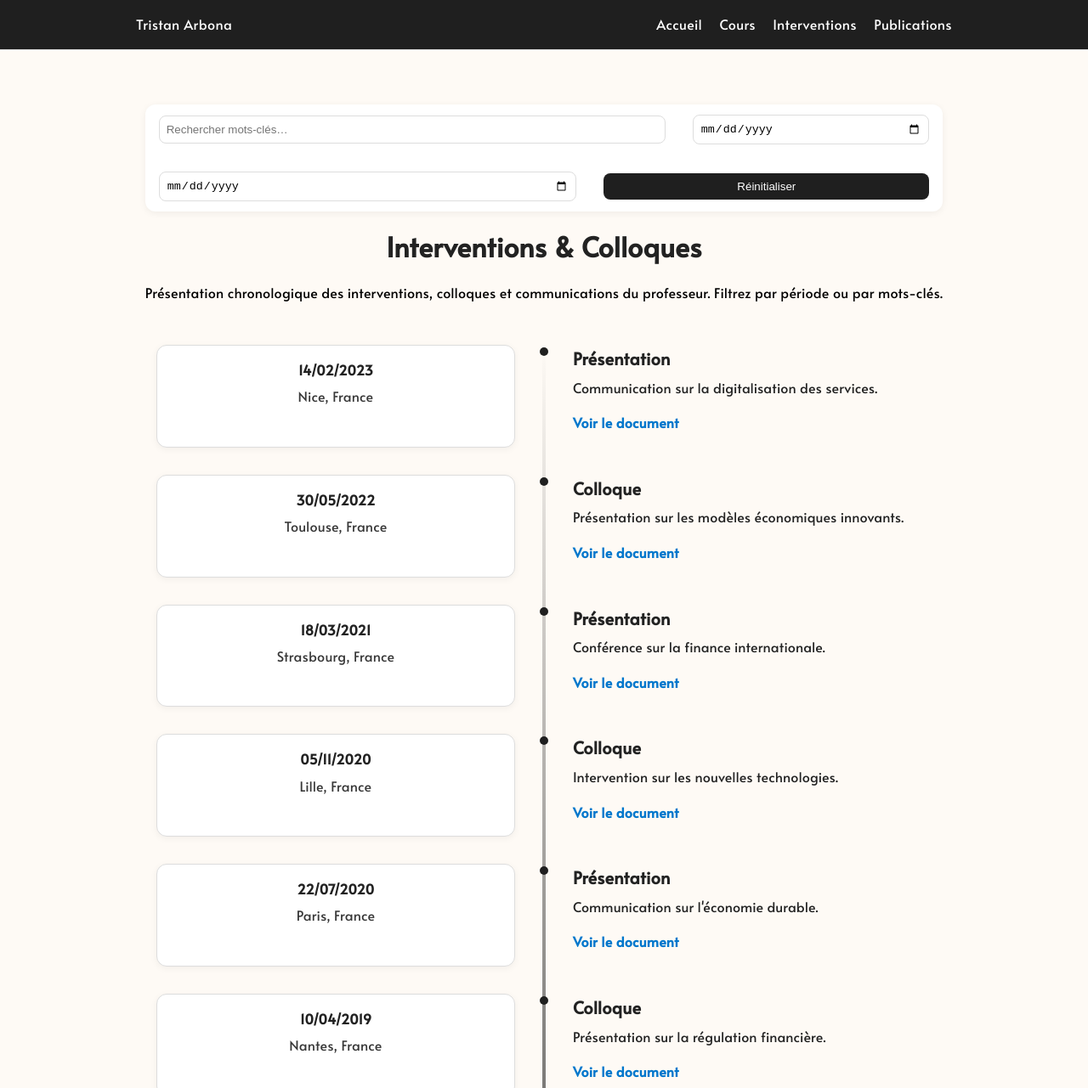
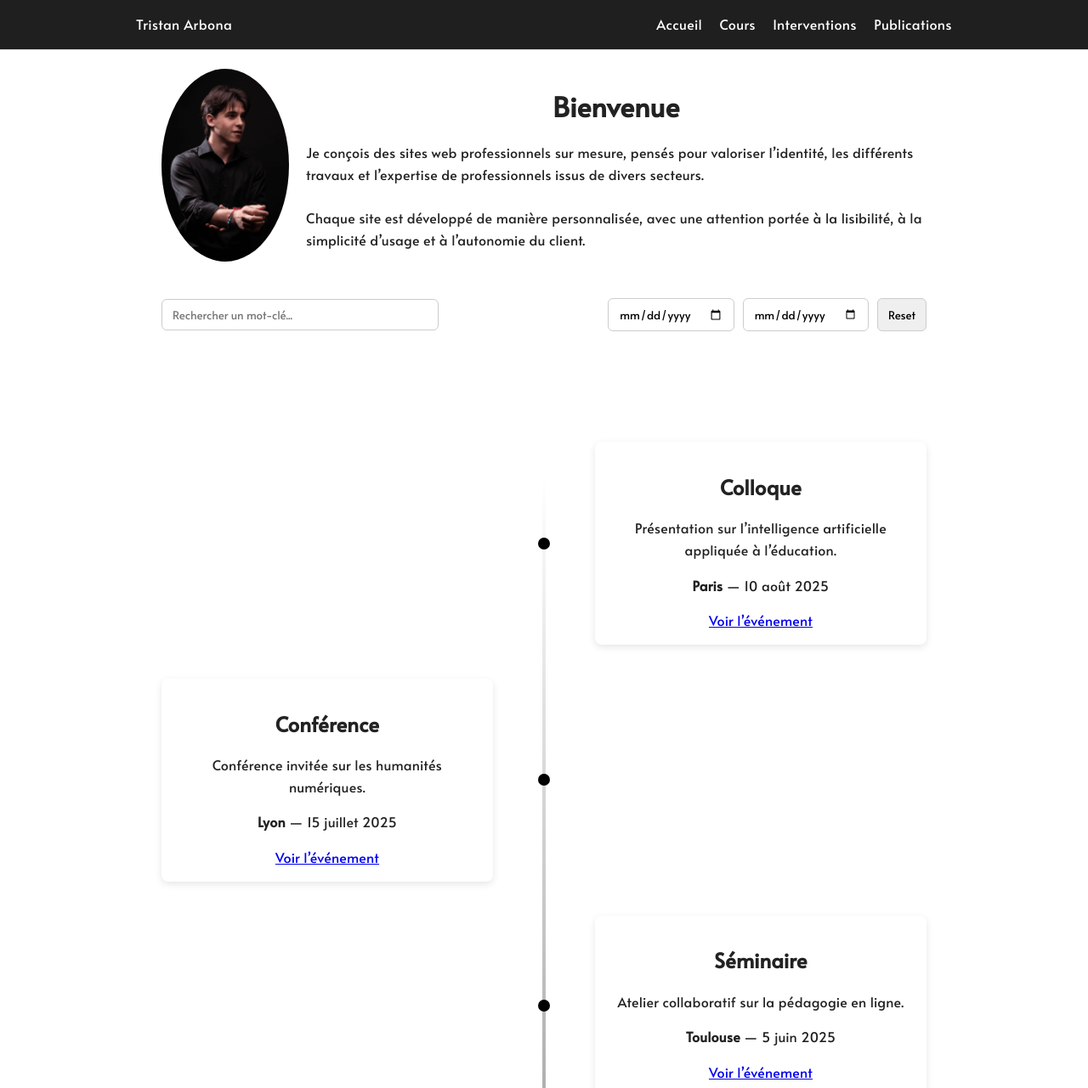
Before and after one commit to CorpusDigitalis/premiere-copie-tristan-test, a plain HTML site: page interventions.html in a window 1280 px wide. Shown: the top 1281 px of the page at 85% size. Drawn offline with Linux system fonts and the light colour scheme.

Commit message:
Update interventions.html

```diff
--- a/interventions.html
+++ b/interventions.html
@@ -3,195 +3,381 @@
 <head>
   <meta charset="UTF-8" />
   <meta name="viewport" content="width=device-width, initial-scale=1.0"/>
-  <title>Interventions</title>
+  <title>Tristan Arbona</title>
   <link href="https://fonts.googleapis.com/css2?family=Alata&display=swap" rel="stylesheet" />
   <link rel="stylesheet" href="style.css" />
 
+  <!-- Script Plausible -->
+  <script defer data-domain="tristan-arbona.corpusdigitalis.com" src="https://stats.corpusdigitalis.com/js/script.file-downloads.hash.outbound-links.pageview-props.tagged-events.js"></script>
+
   <style>
-    /* Zone outils en une seule ligne horizontale */
+    body {
+      font-family: 'Alata', sans-serif;
+      margin: 0;
+      background: #fff;
+      color: #222;
+    }
+
+    .container {
+      max-width: 900px;
+      margin: auto;
+      padding: 20px;
+    }
+
+    .main-content {
+      display: flex;
+      align-items: center;
+      gap: 20px;
+    }
+
+    .main-content img {
+      width: 150px;
+      border-radius: 50%;
+    }
+
+    .description {
+      flex: 1;
+    }
+
+    h1, h2 {
+      text-align: center;
+    }
+
+    /* Zone de filtres */
     #tools-box {
       display: flex;
       justify-content: space-between;
       align-items: center;
-      margin: 1rem auto;
-      max-width: 960px;
-      padding: 0.75rem 1rem;
+      gap: 20px;
+      margin: 30px 0;
+      padding: 10px 0;
+      position: relative;
+    }
+
+    #tools-box input, #tools-box button {
+      font-family: inherit;
+      padding: 8px 12px;
+      border: 1px solid #ccc;
+      border-radius: 6px;
+    }
+
+    #searchInput {
+      flex: 1;
+      max-width: 300px;
+    }
+
+    #dateFilter {
+      display: flex;
+      gap: 10px;
+    }
+
+    /* Sticky au scroll */
+    #tools-box.sticky {
+      position: fixed;
+      top: 70px; /* juste sous le header */
+      left: 0;
+      right: 0;
       background: #fff;
-      border-radius: 12px;
-      box-shadow: 0 2px 8px rgba(0,0,0,0.06);
-      gap: 2rem;
-      flex-wrap: wrap;
+      padding: 12px 20px;
+      box-shadow: 0 2px 5px rgba(0,0,0,0.1);
+      z-index: 1000;
     }
-    #search-keyword { flex: 1 1 55%; padding: 0.5rem; border-radius: 8px; border: 1px solid #ddd; }
-    #date-start, #date-end { flex: 1 1 20%; padding: 0.5rem; border-radius: 8px; border: 1px solid #ddd; }
-    #btn-reset { flex: 1 1 10%; padding: 0.5rem; border: none; border-radius: 8px; background: #1f1f1f; color: #fff; cursor: pointer; transition: transform .2s ease, background .1s ease; }
-    #btn-reset:hover { transform: scale(.98); }
-    #btn-reset:active { background: #444; transform: scale(.96); }
 
-    /* Timeline spécifique */
-    #titre-interventions { text-align: center; margin-top: 1rem; }
-    #timeline-wrapper { position: relative; margin-top: 3rem; margin-bottom: 4rem; }
-    .timeline-grid { display: grid; grid-template-columns: 1fr 4px 1fr; column-gap: 2rem; row-gap: 2rem; position: relative; }
-    #timeline-line { position: absolute; top: 0; bottom: 0; left: 50%; width: 4px; transform: translateX(-50%); background: linear-gradient(to bottom, transparent, #1f1f1f); }
+    /* Timeline */
+    .timeline {
+      position: relative;
+      margin: 60px 0;
+      padding: 20px 0;
+    }
 
-    .timeline-event { display: contents; }
-    .timeline-dot { grid-column: 2; position: relative; height: 0; }
-    .timeline-dot::after { content: ""; position: absolute; left: 50%; top: .5rem; transform: translate(-50%, -50%); width: 10px; height: 10px; background: #1f1f1f; border-radius: 50%; }
+    /* Ligne centrale */
+    #timeline-line {
+      position: absolute;
+      top: 0;
+      bottom: 0;
+      left: 50%;
+      transform: translateX(-50%);
+      width: 4px;
+      background: linear-gradient(to bottom, rgba(0,0,0,0), #000 80%);
+      margin-top: 100px; /* dégradé avant premier event */
+    }
 
-    .event-left { grid-column: 1; display: flex; justify-content: flex-end; }
-    .event-card {
-      width: 380px; max-width: 100%; background: #ffffff; border: 1px solid #ddd;
-      border-radius: 12px; padding: 1rem 1.25rem; box-shadow: 0 2px 8px rgba(0,0,0,0.05);
+    /* Événements */
+    .event {
+      display: flex;
+      justify-content: space-between;
+      align-items: center;
+      position: relative;
+      margin: 40px 0;
+    }
+
+    .event.left {
+      flex-direction: row-reverse;
+    }
+
+    .event-content {
+      width: 40%;
+      padding: 15px;
+      background: #fff;
+      border-radius: 8px;
+      box-shadow: 0 3px 8px rgba(0,0,0,0.1);
       text-align: center;
     }
-    .event-date { font-weight: 700; margin: 0 0 .35rem 0; color: #222; }
-    .event-lieu { margin: 0; color: #222; opacity: .9; }
 
-    .event-right { grid-column: 3; align-self: start; }
-    .event-type { font-size: 1.25rem; margin: 0 0 .35rem 0; color: #222; letter-spacing: .015em; }
-    .event-description { margin: 0 0 .35rem 0; color: #222; letter-spacing: .015em; line-height: 1.6; }
-    .event-link a { text-decoration: none; color: #0077cc; font-weight: 700; transition: color .2s ease; }
-    .event-link a:hover { color: #005999; }
+    /* Points */
+    .event::before {
+      content: "";
+      position: absolute;
+      left: 50%;
+      transform: translateX(-50%);
+      width: 14px;
+      height: 14px;
+      background: #000;
+      border-radius: 50%;
+      z-index: 1;
+      top: 50%; /* CENTRÉ par rapport à la box */
+      transform: translate(-50%, -50%);
+    }
 
-    #timeline-end-dot { position: absolute; left: 50%; bottom: -8px; transform: translateX(-50%); width: 10px; height: 10px; background: #1f1f1f; border-radius: 50%; }
+    /* Responsive */
+    @media (max-width: 768px) {
+      .main-content {
+        flex-direction: column;
+        text-align: center;
+      }
 
-    @media (max-width: 880px) {
-      #tools-box { flex-direction: column; align-items: stretch; gap: .5rem; }
-      .timeline-grid { grid-template-columns: 1fr; }
-      #timeline-line { left: 16px; transform: none; }
-      .timeline-dot { grid-column: 1; }
-      .timeline-dot::after { left: 16px; transform: translate(-50%, -50%); }
-      .event-left { grid-column: 1; justify-content: flex-start; }
-      .event-right { grid-column: 1; margin-top: .5rem; }
-      .event-card { width: 100%; }
-      #timeline-end-dot { left: 16px; transform: translateX(-50%); }
+      #tools-box {
+        flex-direction: column;
+        align-items: stretch;
+      }
+
+      #dateFilter {
+        justify-content: center;
+      }
+
+      .event {
+        flex-direction: column !important;
+      }
+
+      .event-content {
+        width: 80%;
+      }
+
+      #timeline-line {
+        left: 20px;
+        transform: none;
+      }
+
+      .event::before {
+        left: 20px;
+      }
+    }
+
+    /* Highlight recherche */
+    mark {
+      background: yellow;
+      color: black;
+      font-weight: bold;
+    }
+
+    /* Marge bas */
+    .timeline::after {
+      content: "";
+      display: block;
+      height: 150px;
     }
   </style>
 </head>
 <body style="outline: none;">
 
+  <!-- Header dynamique -->
   <div id="header-placeholder"></div>
 
   <div class="container">
-    <!-- Zone outils en haut -->
-    <aside id="tools-box" aria-label="Outils de filtrage">
-      <input type="text" id="search-keyword" placeholder="Rechercher mots-clés…" />
-      <input type="date" id="date-start" />
-      <input type="date" id="date-end" />
-      <button id="btn-reset">Réinitialiser</button>
-    </aside>
+    <div class="main-content">
+      <img src="portrait.jpg" alt="Portrait de Tristan Arbona" />
+      <div class="description">
+        <h1 id="titre-accueil">Bienvenue</h1>
+        <p id="texte-description">
+          Je conçois des sites web professionnels sur mesure, pensés pour valoriser l’identité, les différents travaux et l’expertise de professionnels issus de divers secteurs.<br><br>
+          Chaque site est développé de manière personnalisée, avec une attention portée à la lisibilité, à la simplicité d’usage et à l’autonomie du client.
+        </p>
+      </div>
+    </div>
 
-    <h1 id="titre-interventions">Interventions & Colloques</h1>
-    <p id="texte-intro-interventions" class="publications-text">
-      Présentation chronologique des interventions, colloques et communications du professeur. Filtrez par période ou par mots-clés.
-    </p>
+    <!-- Zone filtres -->
+    <div id="tools-box">
+      <input type="text" id="searchInput" placeholder="Rechercher un mot-clé...">
+      <div id="dateFilter">
+        <input type="date" id="startDate">
+        <input type="date" id="endDate">
+        <button onclick="resetFilters()">Reset</button>
+      </div>
+    </div>
 
-    <section id="timeline-wrapper" aria-label="Chronologie des interventions">
-      <div id="timeline-line" aria-hidden="true"></div>
-      <div class="timeline-grid" id="timeline-grid">
-        <!-- 10 événements inversés ici (plus récent en haut) -->
-        <div class="timeline-event" data-date="2023-02-14" data-keywords="présentation,Nice">
-          <div class="event-left"><div class="event-card"><p class="event-date" id="event-10-date">14/02/2023</p><p class="event-lieu" id="event-10-lieu">Nice, France</p></div></div>
-          <div class="timeline-dot"></div>
-          <div class="event-right"><h1 class="event-type" id="event-10-type">Présentation</h1><p class="event-description" id="event-10-desc">Communication sur la digitalisation des services.</p><p class="event-link" id="event-10-link"><a href="#">Voir le document</a></p></div>
+    <!-- Timeline -->
+    <div class="timeline">
+      <div id="timeline-line"></div>
+
+      <!-- 10 événements fictifs réalistes -->
+      <div class="event left">
+        <div class="event-content" data-date="2025-08-10">
+          <h2 id="event-type-1">Colloque</h2>
+          <p id="event-desc-1">Présentation sur l’intelligence artificielle appliquée à l’éducation.</p>
+          <p id="event-lieu-1"><strong>Paris</strong> — 10 août 2025</p>
+          <a id="event-link-1" href="#">Voir l’événement</a>
         </div>
+      </div>
 
-        <div class="timeline-event" data-date="2022-05-30" data-keywords="colloque,Toulouse">
-          <div class="event-left"><div class="event-card"><p class="event-date" id="event-9-date">30/05/2022</p><p class="event-lieu" id="event-9-lieu">Toulouse, France</p></div></div>
-          <div class="timeline-dot"></div>
-          <div class="event-right"><h1 class="event-type" id="event-9-type">Colloque</h1><p class="event-description" id="event-9-desc">Présentation sur les modèles économiques innovants.</p><p class="event-link" id="event-9-link"><a href="#">Voir le document</a></p></div>
+      <div class="event right">
+        <div class="event-content" data-date="2025-07-15">
+          <h2 id="event-type-2">Conférence</h2>
+          <p id="event-desc-2">Conférence invitée sur les humanités numériques.</p>
+          <p id="event-lieu-2"><strong>Lyon</strong> — 15 juillet 2025</p>
+          <a id="event-link-2" href="#">Voir l’événement</a>
         </div>
+      </div>
 
-        <div class="timeline-event" data-date="2021-03-18" data-keywords="présentation,Strasbourg">
-          <div class="event-left"><div class="event-card"><p class="event-date" id="event-8-date">18/03/2021</p><p class="event-lieu" id="event-8-lieu">Strasbourg, France</p></div></div>
-          <div class="timeline-dot"></div>
-          <div class="event-right"><h1 class="event-type" id="event-8-type">Présentation</h1><p class="event-description" id="event-8-desc">Conférence sur la finance internationale.</p><p class="event-link" id="event-8-link"><a href="#">Voir le document</a></p></div>
+      <div class="event left">
+        <div class="event-content" data-date="2025-06-05">
+          <h2 id="event-type-3">Séminaire</h2>
+          <p id="event-desc-3">Atelier collaboratif sur la pédagogie en ligne.</p>
+          <p id="event-lieu-3"><strong>Toulouse</strong> — 5 juin 2025</p>
+          <a id="event-link-3" href="#">Voir l’événement</a>
         </div>
+      </div>
 
-        <div class="timeline-event" data-date="2020-11-05" data-keywords="colloque,Lille">
-          <div class="event-left"><div class="event-card"><p class="event-date" id="event-7-date">05/11/2020</p><p class="event-lieu" id="event-7-lieu">Lille, France</p></div></div>
-          <div class="timeline-dot"></div>
-          <div class="event-right"><h1 class="event-type" id="event-7-type">Colloque</h1><p class="event-description" id="event-7-desc">Intervention sur les nouvelles technologies.</p><p class="event-link" id="event-7-link"><a href="#">Voir le document</a></p></div>
+      <div class="event right">
+        <div class="event-content" data-date="2025-04-20">
+          <h2 id="event-type-4">Workshop</h2>
+          <p id="event-desc-4">Atelier pratique autour de la création de contenus interactifs.</p>
+          <p id="event-lieu-4"><strong>Bordeaux</strong> — 20 avril 2025</p>
+          <a id="event-link-4" href="#">Voir l’événement</a>
         </div>
+      </div>
 
-        <div class="timeline-event" data-date="2020-07-22" data-keywords="présentation,Paris">
-          <div class="event-left"><div class="event-card"><p class="event-date" id="event-6-date">22/07/2020</p><p class="event-lieu" id="event-6-lieu">Paris, France</p></div></div>
-          <div class="timeline-dot"></div>
-          <div class="event-right"><h1 class="event-type" id="event-6-type">Présentation</h1><p class="event-description" id="event-6-desc">Communication sur l'économie durable.</p><p class="event-link" id="event-6-link"><a href="#">Voir le document</a></p></div>
+      <div class="event left">
+        <div class="event-content" data-date="2025-03-18">
+          <h2 id="event-type-5">Colloque</h2>
+          <p id="event-desc-5">Présentation des dernières recherches en sciences cognitives.</p>
+          <p id="event-lieu-5"><strong>Marseille</strong> — 18 mars 2025</p>
+          <a id="event-link-5" href="#">Voir l’événement</a>
         </div>
+      </div>
 
-        <div class="timeline-event" data-date="2019-04-10" data-keywords="colloque,Nantes">
-          <div class="event-left"><div class="event-card"><p class="event-date" id="event-5-date">10/04/2019</p><p class="event-lieu" id="event-5-lieu">Nantes, France</p></div></div>
-          <div class="timeline-dot"></div>
-          <div class="event-right"><h1 class="event-type" id="event-5-type">Colloque</h1><p class="event-description" id="event-5-desc">Présentation sur la régulation financière.</p><p class="event-link" id="event-5-link"><a href="#">Voir le document</a></p></div>
+      <div class="event right">
+        <div class="event-content" data-date="2025-02-11">
+          <h2 id="event-type-6">Conférence</h2>
+          <p id="event-desc-6">Discussion autour des enjeux du numérique à l’université.</p>
+          <p id="event-lieu-6"><strong>Strasbourg</strong> — 11 février 2025</p>
+          <a id="event-link-6" href="#">Voir l’événement</a>
         </div>
+      </div>
 
-        <div class="timeline-event" data-date="2018-01-15" data-keywords="présentation,Marseille">
-          <div class="event-left"><div class="event-card"><p class="event-date" id="event-4-date">15/01/2018</p><p class="event-lieu" id="event-4-lieu">Marseille, France</p></div></div>
-          <div class="timeline-dot"></div>
-          <div class="event-right"><h1 class="event-type" id="event-4-type">Présentation</h1><p class="event-description" id="event-4-desc">Intervention sur l'économie collaborative.</p><p class="event-link" id="event-4-link"><a href="#">Voir le document</a></p></div>
+      <div class="event left">
+        <div class="event-content" data-date="2024-12-22">
+          <h2 id="event-type-7">Séminaire</h2>
+          <p id="event-desc-7">Atelier interdisciplinaire sur l’usage des données de recherche.</p>
+          <p id="event-lieu-7"><strong>Nantes</strong> — 22 décembre 2024</p>
+          <a id="event-link-7" href="#">Voir l’événement</a>
         </div>
+      </div>
 
-        <div class="timeline-event" data-date="2017-09-05" data-keywords="colloque,Bordeaux">
-          <div class="event-left"><div class="event-card"><p class="event-date" id="event-3-date">05/09/2017</p><p class="event-lieu" id="event-3-lieu">Bordeaux, France</p></div></div>
-          <div class="timeline-dot"></div>
-          <div class="event-right"><h1 class="event-type" id="event-3-type">Colloque</h1><p class="event-description" id="event-3-desc">Conférence sur les marchés financiers.</p><p class="event-link" id="event-3-link"><a href="#">Voir le document</a></p></div>
+      <div class="event right">
+        <div class="event-content" data-date="2024-10-03">
+          <h2 id="event-type-8">Workshop</h2>
+          <p id="event-desc-8">Travaux pratiques sur l’intégration des outils collaboratifs.</p>
+          <p id="event-lieu-8"><strong>Grenoble</strong> — 3 octobre 2024</p>
+          <a id="event-link-8" href="#">Voir l’événement</a>
         </div>
+      </div>
 
-        <div class="timeline-event" data-date="2016-06-20" data-keywords="présentation,Lyon">
-          <div class="event-left"><div class="event-card"><p class="event-date" id="event-2-date">20/06/2016</p><p class="event-lieu" id="event-2-lieu">Lyon, France</p></div></div>
-          <div class="timeline-dot"></div>
-          <div class="event-right"><h1 class="event-type" id="event-2-type">Présentation</h1><p class="event-description" id="event-2-desc">Communication sur l'impact des politiques publiques.</p><p class="event-link" id="event-2-link"><a href="#">Voir le document</a></p></div>
+      <div class="event left">
+        <div class="event-content" data-date="2024-07-19">
+          <h2 id="event-type-9">Conférence</h2>
+          <p id="event-desc-9">Table ronde autour des innovations pédagogiques numériques.</p>
+          <p id="event-lieu-9"><strong>Lille</strong> — 19 juillet 2024</p>
+          <a id="event-link-9" href="#">Voir l’événement</a>
         </div>
+      </div>
 
-        <div class="timeline-event" data-date="2015-03-12" data-keywords="colloque,Paris">
-          <div class="event-left"><div class="event-card"><p class="event-date" id="event-1-date">12/03/2015</p><p class="event-lieu" id="event-1-lieu">Paris, France</p></div></div>
-          <div class="timeline-dot"></div>
-          <div class="event-right"><h1 class="event-type" id="event-1-type">Colloque</h1><p class="event-description" id="event-1-desc">Présentation sur l'économie numérique.</p><p class="event-link" id="event-1-link"><a href="#">Voir le document</a></p></div>
+      <div class="event right">
+        <div class="event-content" data-date="2024-05-01">
+          <h2 id="event-type-10">Colloque</h2>
+          <p id="event-desc-10">Discussion sur l’avenir des sciences humaines et du numérique.</p>
+          <p id="event-lieu-10"><strong>Nice</strong> — 1er mai 2024</p>
+          <a id="event-link-10" href="#">Voir l’événement</a>
         </div>
+      </div>
 
-      </div>
-      <div id="timeline-end-dot" aria-hidden="true"></div>
-    </section>
+    </div>
   </div>
 
+  <!-- Footer dynamique -->
   <div id="footer-placeholder"></div>
 
   <script>
-    function loadHTML(id,url){fetch(url).then(r=>{if(!r.ok)throw new Error('Erreur de chargement');return r.text();}).then(html=>{document.getElementById(id).innerHTML=html;}).catch(err=>console.error('Erreur:',err));}
-    loadHTML('header-placeholder','header.html');
-    loadHTML('footer-placeholder','footer.html');
+    // Charger header/footer
+    function loadHTML(id, url) {
+      fetch(url)
+        .then(res => res.text())
+        .then(data => document.getElementById(id).innerHTML = data);
+    }
+    loadHTML('header-placeholder', 'header.html');
+    loadHTML('footer-placeholder', 'footer.html');
 
-    const $search=document.getElementById('search-keyword');
-    const $start=document.getElementById('date-start');
-    const $end=document.getElementById('date-end');
-    const $reset=document.getElementById('btn-reset');
-    const $events=Array.from(document.querySelectorAll('.timeline-event'));
+    // Sticky tools-box
+    window.addEventListener('scroll', function() {
+      const tools = document.getElementById("tools-box");
+      const offset = tools.offsetTop;
+      if (window.scrollY > offset - 80) {
+        tools.classList.add("sticky");
+      } else {
+        tools.classList.remove("sticky");
+      }
+    });
 
-    function normalize(str){return(str||'').toLowerCase().normalize('NFD').replace(/\p{Diacritic}/gu,'');}
+    // Reset filtres
+    function resetFilters() {
+      document.getElementById("searchInput").value = "";
+      document.getElementById("startDate").value = "";
+      document.getElementById("endDate").value = "";
+      filterEvents();
+    }
 
-    function applyFilters(){
-      const kw=normalize($search.value);
-      const hasKw=kw.length>0;
-      const startDate=$start.value?new Date($start.value):null;
-      const endDate=$end.value?new Date($end.value):null;
+    // Filtrage et recherche avec highlight
+    document.getElementById("searchInput").addEventListener("input", filterEvents);
+    document.getElementById("startDate").addEventListener("change", filterEvents);
+    document.getElementById("endDate").addEventListener("change", filterEvents);
 
-      $events.forEach(ev=>{
-        const evDate=new Date(ev.dataset.date);
-        const evKw=normalize(ev.dataset.keywords);
-        let visible=true;
-        if(hasKw && !evKw.includes(kw)) visible=false;
-        if(startDate && evDate<startDate) visible=false;
-        if(endDate && evDate>endDate) visible=false;
-        ev.style.display=visible?'grid':'none';
+    function filterEvents() {
+      let search = document.getElementById("searchInput").value.toLowerCase();
+      let start = document.getElementById("startDate").value;
+      let end = document.getElementById("endDate").value;
+
+      document.querySelectorAll(".event-content").forEach(box => {
+        let text = box.innerText.toLowerCase();
+        let date = box.getAttribute("data-date");
+        let visible = true;
+
+        // Vérif dates
+        if (start && date < start) visible = false;
+        if (end && date > end) visible = false;
+
+        // Vérif recherche
+        if (search && !text.includes(search)) visible = false;
+
+        // Appliquer visibilité
+        box.parentElement.style.display = visible ? "flex" : "none";
+
+        // Highlight
+        let desc = box.querySelector("p");
+        desc.innerHTML = desc.innerText.replace(
+          new RegExp(search, "gi"),
+          match => `<mark>${match}</mark>`
+        );
       });
     }
-
-    [$search,$start,$end].forEach(el=>el.addEventListener('input',applyFilters));
-    $reset.addEventListener('click',()=>{
-      $search.value=''; $start.value=''; $end.value='';
-      applyFilters();
-    });
   </script>
 </body>
 </html>
```
